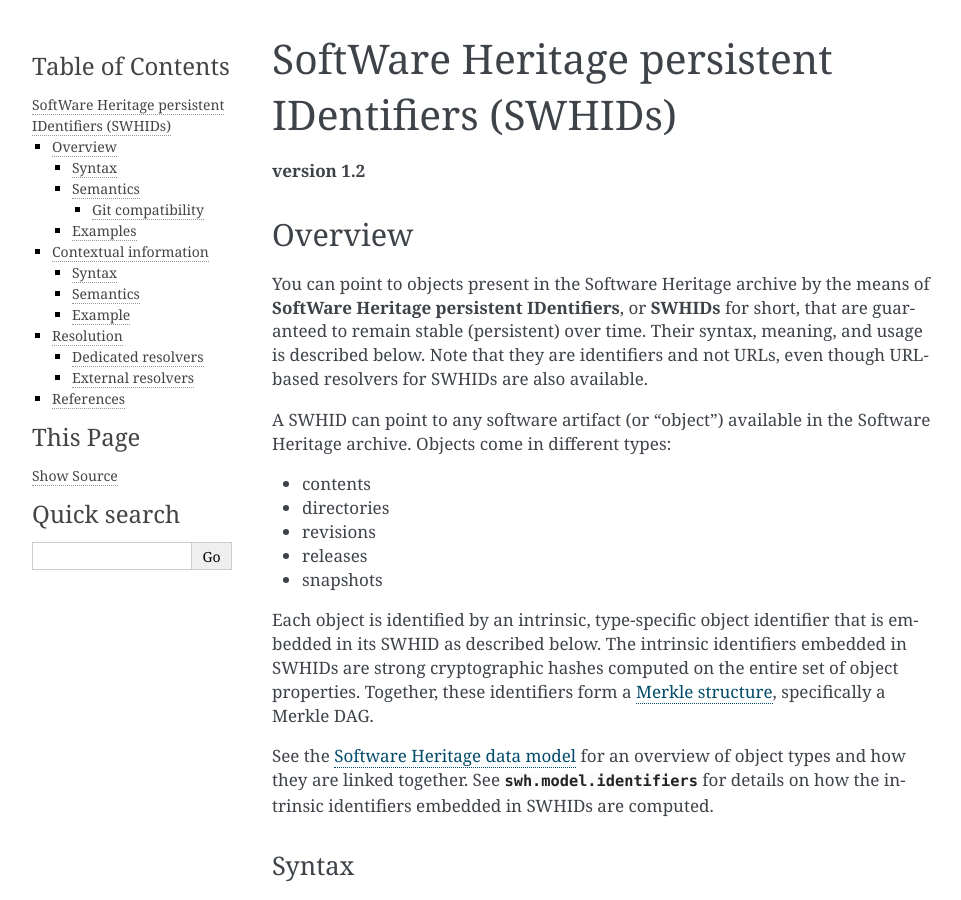
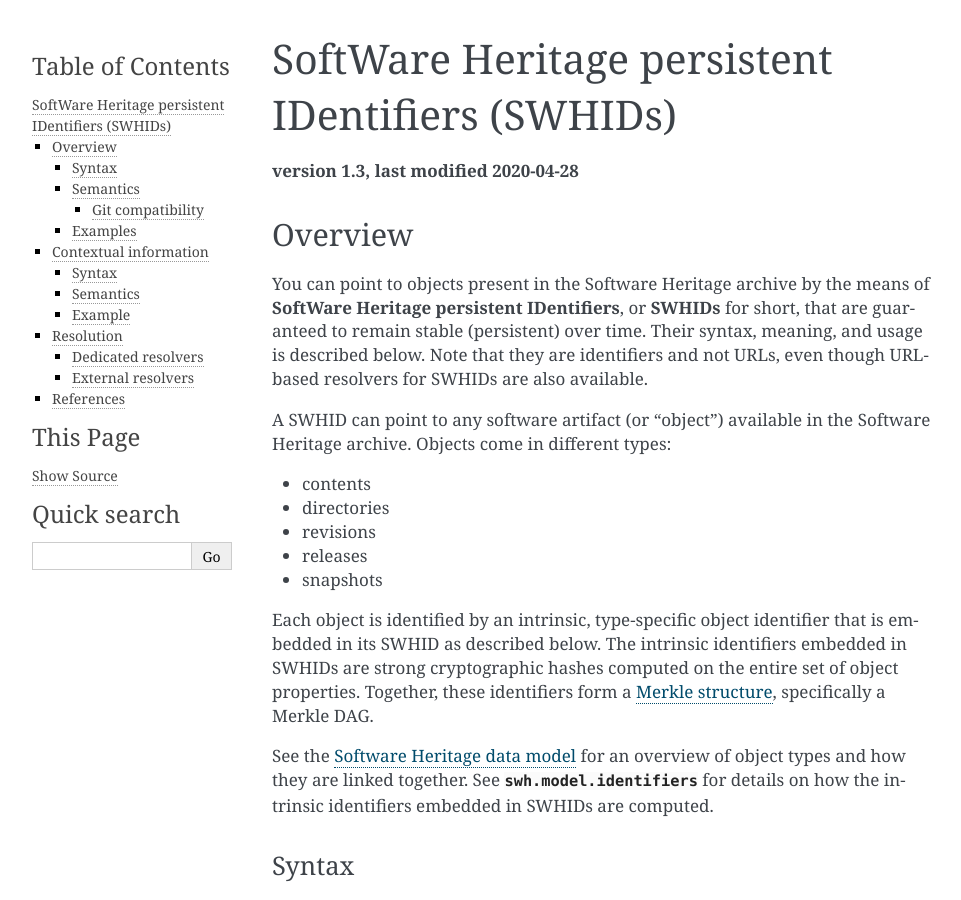
Before and after one commit to SoftwareHeritage/swh-model, a Sphinx documentation site: the page built from docs/persistent-identifiers.rst, in a window 1280 px wide and 900 px high. Shown: the whole window, without its empty margins (148-1109 px from the left). Built offline with Sphinx 7.4.7, drawn with Linux system fonts in a browser that asks for light colours; pages that are not in the unit, such as notebooks, are missing from menus; cross-references to code outside the pages are shown as plain code.

Commit message:
SWHID spec: bump version to 1.3 and add last modified date

```diff
--- a/docs/persistent-identifiers.rst
+++ b/docs/persistent-identifiers.rst
@@ -4,7 +4,7 @@
 SoftWare Heritage persistent IDentifiers (SWHIDs)
 =================================================
 
-**version 1.2**
+**version 1.3, last modified 2020-04-28**
 
 
 Overview
```
